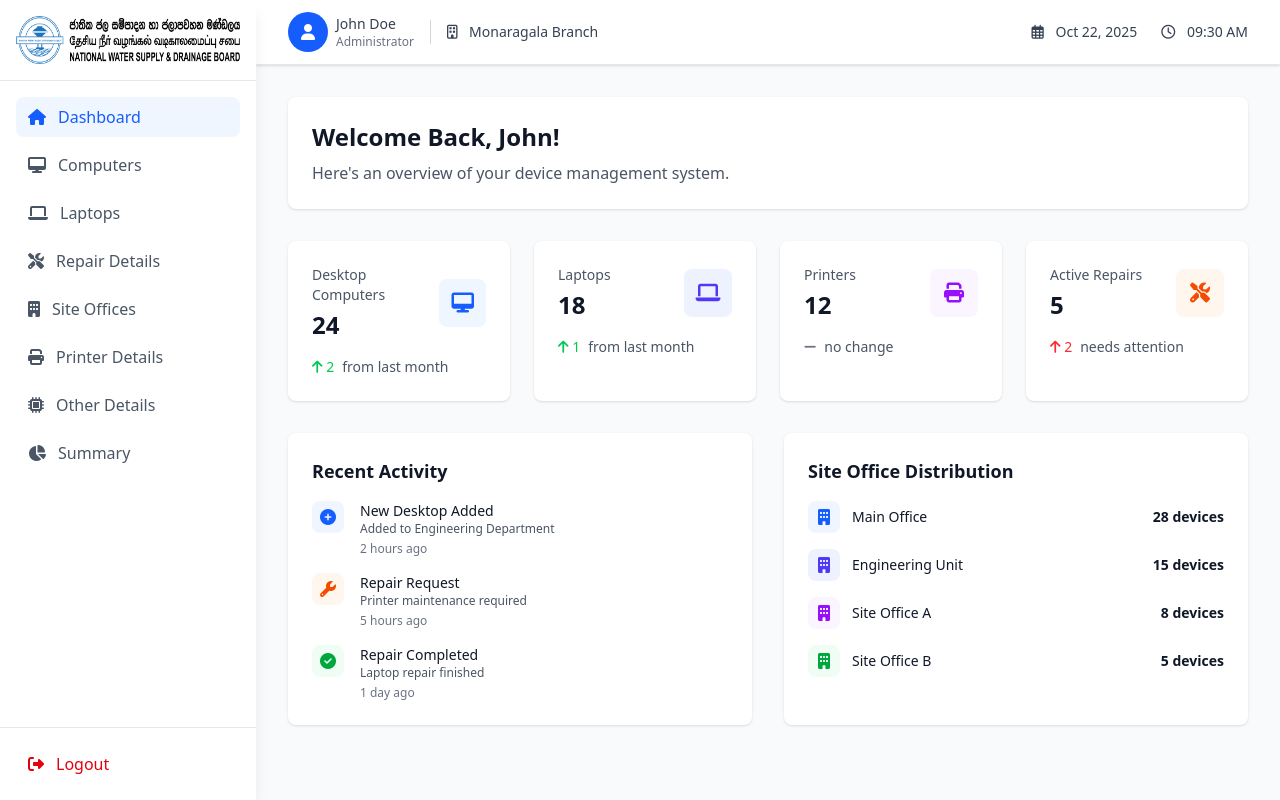
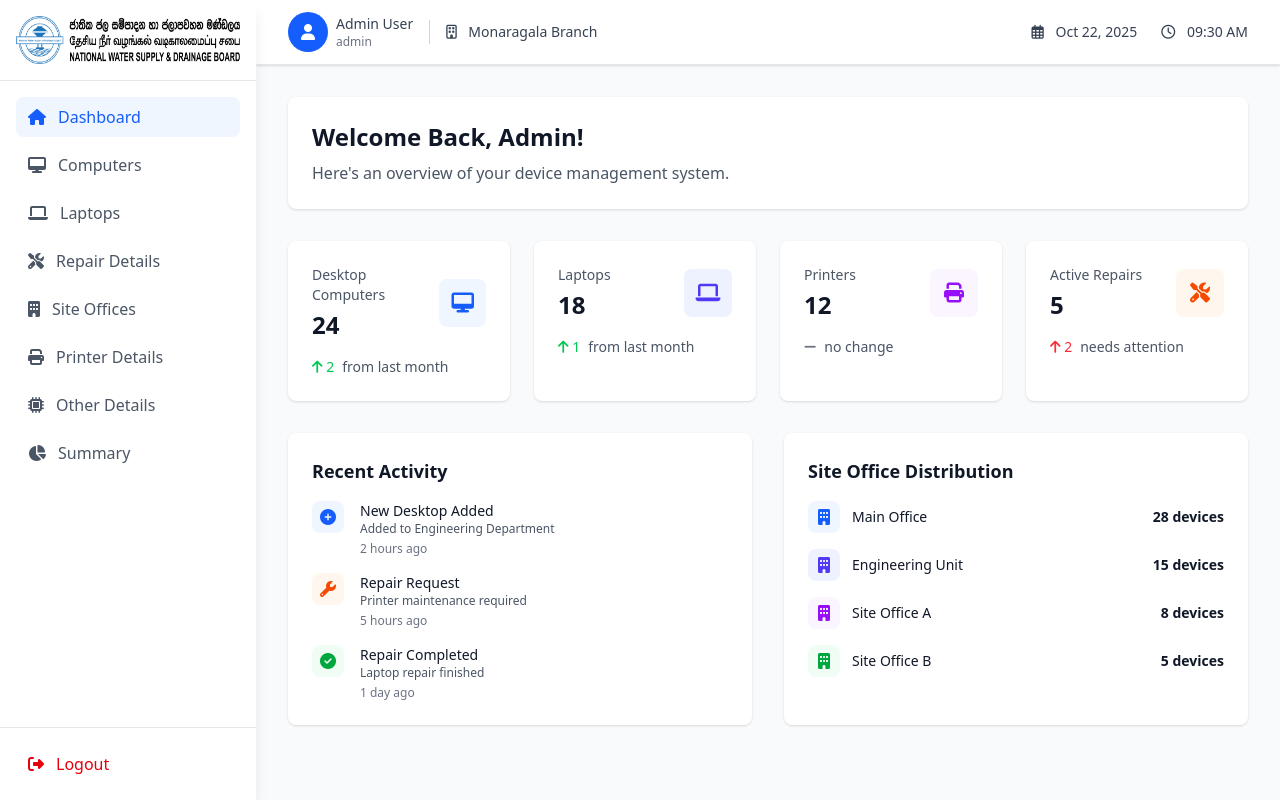
Before and after one commit to dimuthadithya/NWSDB2, a PHP site: page /pages/index.php in a window 1280 px wide. Run offline with PHP 8.4, Linux system fonts and the light colour scheme; the visitor is signed in with stand-in values (Sample User, id 1); data comes from the database, SQL or seed files in the repository.

Commit message:
Refactor: Update user information display in header and improve session handling

```diff
--- a/components/header.php
+++ b/components/header.php
@@ -11,8 +11,8 @@
                         <i class="fas fa-user"></i>
                     </div>
                     <div>
-                        <p class="text-sm font-medium">John Doe</p>
-                        <p class="text-xs text-gray-500">Administrator</p>
+                        <p class="text-sm font-medium"><?php echo $full_name ?></p>
+                        <p class="text-xs text-gray-500"><?php echo $role ?></p>
                     </div>
                 </div>
                 <div class="hidden sm:block h-6 w-px bg-gray-300"></div>
--- a/components/sessions.php
+++ b/components/sessions.php
@@ -1,18 +1,20 @@
 <?php
+
 if (session_status() == PHP_SESSION_NONE) {
     session_start();
+}
 
-    if (!isset($_SESSION['user_id'])) {
-        header('Location: ../index.php?access=denied');
-        exit();
-    } else {
-        $userId = $_SESSION['user_id'];
-    }
+if (!isset($_SESSION['user_id']) || !isset($_SESSION['user_role'])) {
+    header('Location: ../index.php?access=denied');
+    exit();
+}
 
-    if (!isset($_SESSION['user_role'])) {
-        header('Location: ../index.php?access=denied');
-        exit();
-    } else {
-        $userRole = $_SESSION['user_role'];
-    }
-}
+$userId = $_SESSION['user_id'];
+$userRole = $_SESSION['user_role'];
+
+// userInfo Array
+$userInfo = DbHelper::getUserById($userId);
+
+$full_name = $userInfo['first_name'] . " " . $userInfo['last_name'];
+$first_name = $userInfo['first_name'];
+$role = $userInfo['role'];
--- a/functions/DbHelper.php
+++ b/functions/DbHelper.php
@@ -76,4 +76,17 @@ class DbHelper
 
         return false;
     }
+
+    public static function getUserById($userId)
+    {
+        self::init();
+
+        if (!is_numeric($userId)) {
+            return false;
+        }
+
+        $userInfo = self::$db->getById('users', $userId);
+
+        return $userInfo ? $userInfo : false;
+    }
 }
--- a/pages/index.php
+++ b/pages/index.php
@@ -1,5 +1,8 @@
 <?php
-include '../components/sessions.php';
+require_once __DIR__ . '/../functions/DbHelper.php';
+require '../components/sessions.php';
+
+
 ?>
 
 <!DOCTYPE html>
@@ -25,7 +28,7 @@ include '../components/sessions.php';
       <!-- Welcome Section -->
       <div class="bg-white rounded-lg shadow-sm p-6 mb-8">
         <h1 class="text-2xl font-bold text-gray-900 mb-2">
-          Welcome Back, John!
+          Welcome Back, <?php echo $first_name ?>!
         </h1>
         <p class="text-gray-600">
           Here's an overview of your device management system.
```
